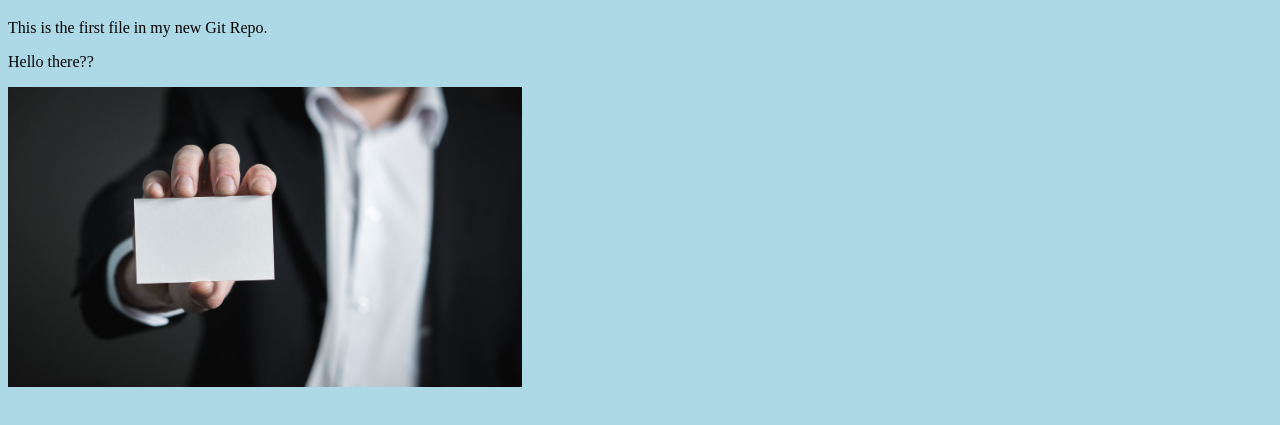
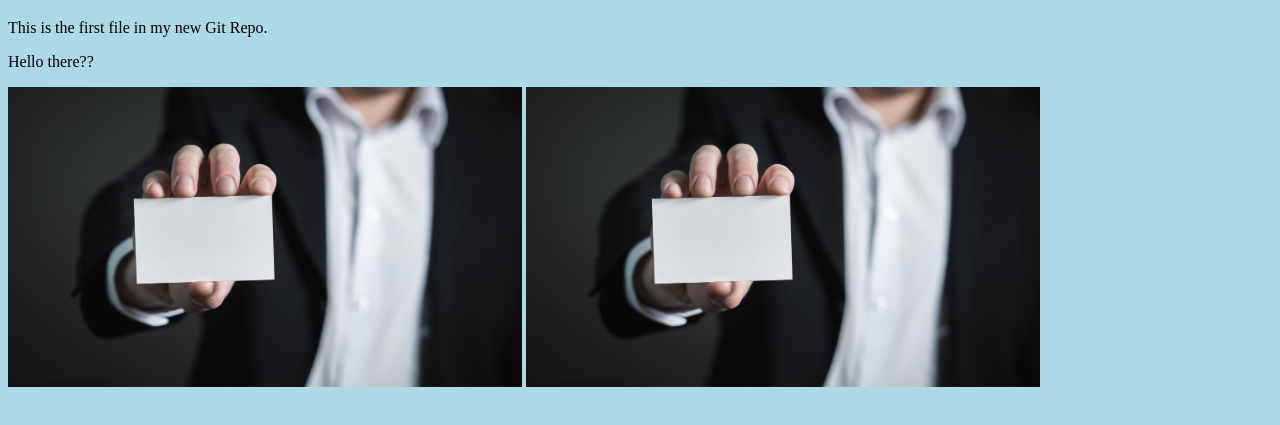
Before and after one commit to dahiyasahil44/new1, a plain HTML site: page index.html in a window 1280 px wide. Shown: the part 61-486 px from the top of the page. Drawn offline with Linux system fonts and the light colour scheme.

Commit message:
added new image

```diff
--- a/index.html
+++ b/index.html
@@ -12,6 +12,7 @@
 
 <div class="images">
     <img src="contact.jpg" height="300" alt="">
+    <img src="contact.jpg" height="300" alt="">
 </div>
 </body>
 </html>
```
